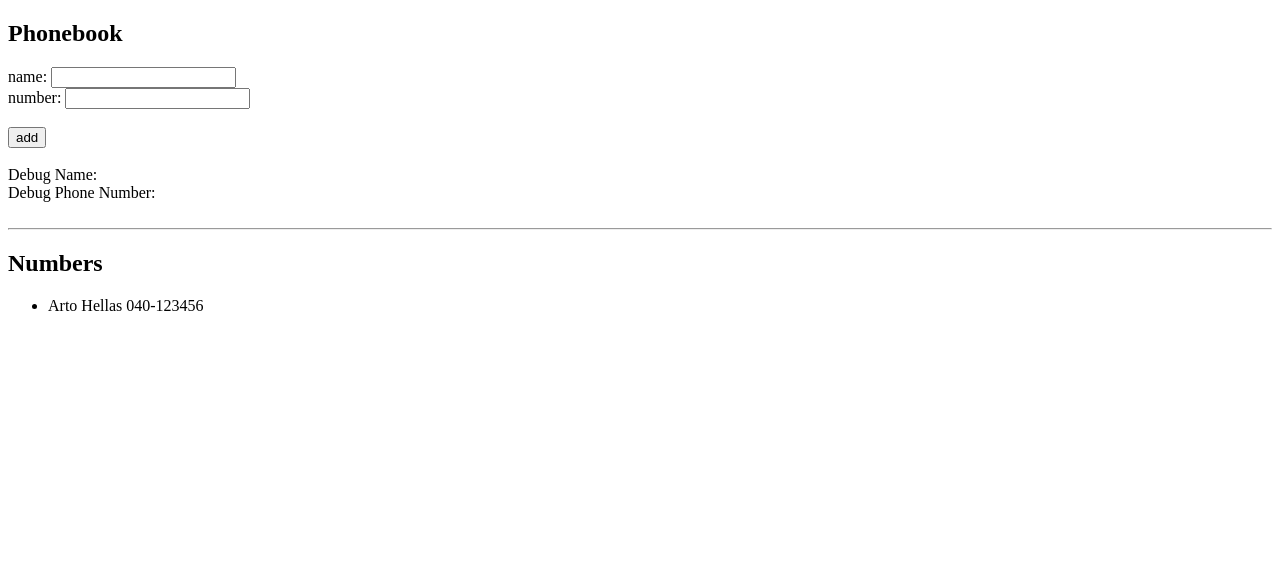
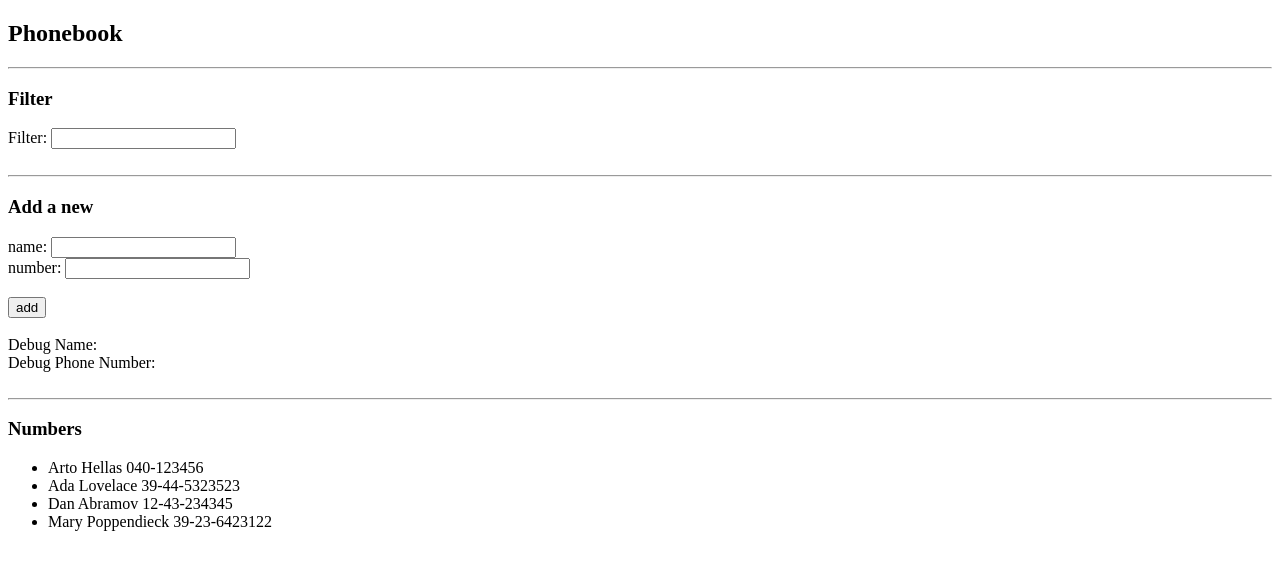
Before and after one commit to ThisIsAntonio/FullStackOpen, a React (Vite) app in the folder Part2/phonebook/: page / in a window 1280 px wide. Shown: the top 570 px of the page. Built offline with nearby package versions, Linux system fonts and the light colour scheme.

Commit message:
Finished exercise-2.9, Added filter input, added functionallity and added people list

```diff
--- a/Part2/phonebook/src/App.jsx
+++ b/Part2/phonebook/src/App.jsx
@@ -4,21 +4,36 @@
 const Person = ({ person }) => <li>{person.name} {person.number}</li>
 
 const App = () => {
-  const [persons, setPersons] = useState([{ name: 'Arto Hellas' , id: 1, number: '040-123456' }])
+  const [persons, setPersons] = useState([
+    { name: 'Arto Hellas', number: '040-123456', id: 1 },
+    { name: 'Ada Lovelace', number: '39-44-5323523', id: 2 },
+    { name: 'Dan Abramov', number: '12-43-234345', id: 3 },
+    { name: 'Mary Poppendieck', number: '39-23-6423122', id: 4 }
+  ])
   const [newName, setNewName] = useState('')
   const [newNumber, setNewNumber] = useState('')
+  const [filter, setFilter] = useState('')
+
+  // Function to handle the filter
+  const handleFilter = (event) => {
+    //console.log(event.target.value)
+    setFilter(event.target.value)
+  }
 
   // Function to handle the name
   const handleNameChange = (event) => {
-    console.log(event.target.value)
+    //console.log(event.target.value)
     setNewName(event.target.value)
   }
 
   // Function to handle the number
   const handleNumberChange = (event) => {
-    console.log(event.target.value)
+    //console.log(event.target.value)
     setNewNumber(event.target.value)
   }
+
+  // Function to filter the person based on the name
+  const personsToShow = filter === '' ? persons : persons.filter(person => person.name.toLowerCase().includes(filter.toLowerCase()))
 
   // Function to add the person
   const addPerson = (event) => {
@@ -46,6 +61,14 @@
   return (
     <div>
       <h2>Phonebook</h2>
+      <hr/>
+      <h3>Filter</h3>
+      <div>
+        Filter: <input value={filter} onChange={handleFilter}/>
+      </div>
+      <br/>
+      <hr/>
+      <h3>Add a new</h3>
       <form onSubmit={addPerson}>
         <div>
           name: <input value={newName} onChange={handleNameChange}/>
@@ -63,9 +86,9 @@
       <div>Debug Phone Number: {newNumber}</div>
       <br/>
       <hr/>
-      <h2>Numbers</h2>
+      <h3>Numbers</h3>
       <ul>
-        {persons.map(person => <Person key={person.id} person={person}/>)}
+        {personsToShow.map(person => <Person key={person.id} person={person}/>)}
       </ul>
     </div>
   )
```
